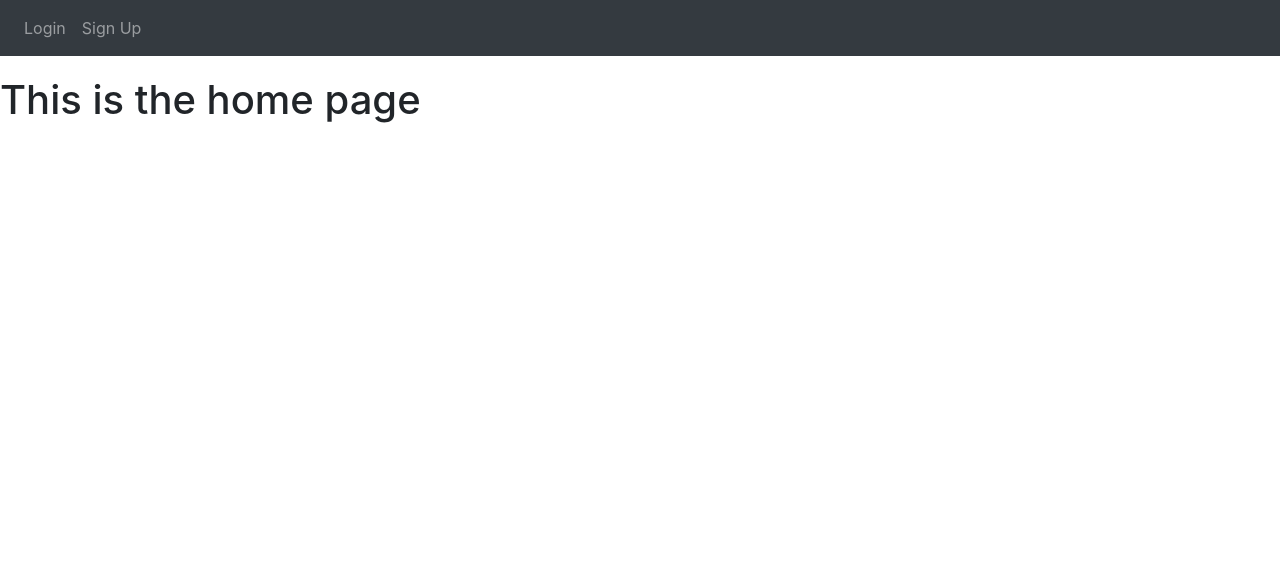
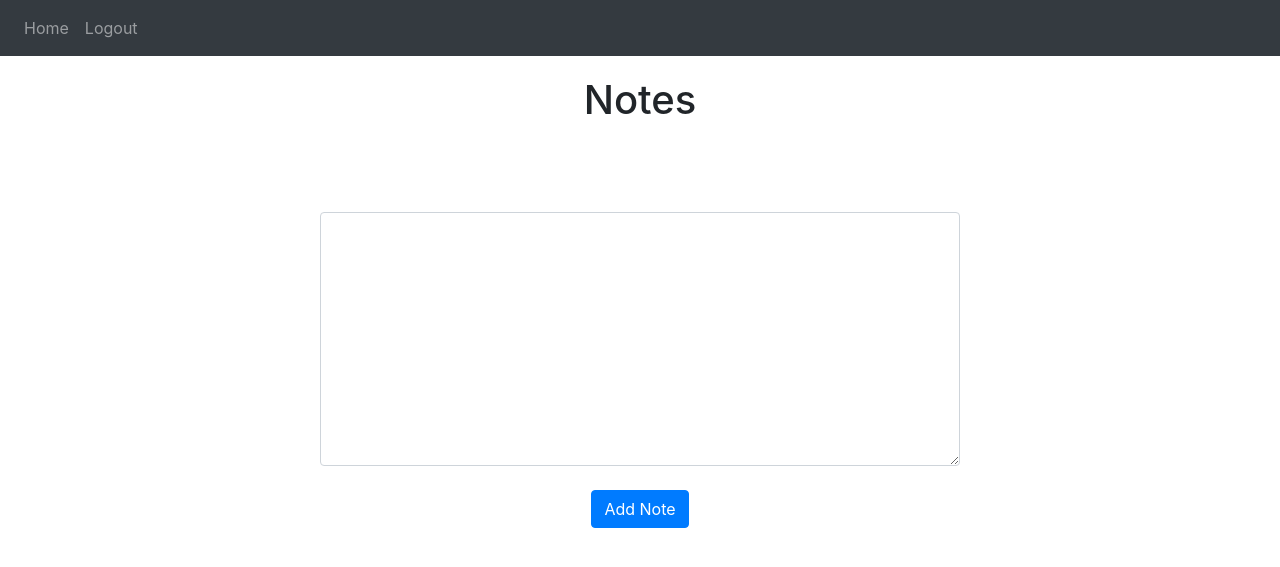
Before and after one commit to Huclark/Notes_WebApp, a Flask app: template website/templates/home.html in a window 1280 px wide. Shown: the top 567 px of the page. Run offline with Flask 3, Linux system fonts and the light colour scheme; the template is opened without the code that fills it: values that come from a table or form of the project are taken from there, others are empty; some libraries are stand-ins or nearby versions.

Commit message:
Update: notes

```diff
--- a/website/templates/home.html
+++ b/website/templates/home.html
@@ -1,4 +1,28 @@
-{% extends "base.html" %} {% block title %}Home{% endblock %} {% block
-content %}
-<h1>This is the home page</h1>
+{% extends "base.html" %} {% block title %}Home{% endblock %} {% block content
+%}
+<h1 align="center">Notes</h1>
+<ul class="list-group list-group-flush" id="notes">
+  {% for note in user.notes %}
+  <li class="list-group-item">
+
+    <button type="button" , class="close" onclick="deleteNote({{ note.id }})">
+        <span aria-hidden="true">&times;</span>
+    </button>
+    {{ note.data }}
+  </li>
+  {% endfor %}
+</ul>
+<form action="" method="POST">
+  <textarea
+    name="note"
+    id="note"
+    cols="60"
+    rows="10"
+    class="form-control note_textarea"
+  ></textarea>
+  <br />
+  <div align="center">
+    <button type="submit" class="btn btn-primary">Add Note</button>
+  </div>
+</form>
 {% endblock %}
```
